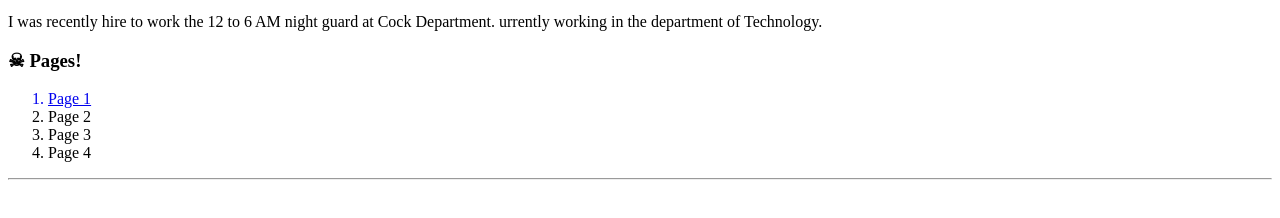
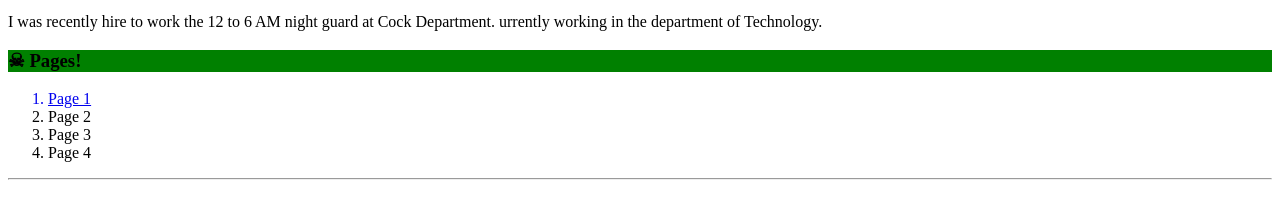
Before and after one commit to xXJeffyGamingXx/cv, a plain HTML site: page index.html in a window 1280 px wide. Shown: the part 142-360 px from the top of the page. Drawn offline with Linux system fonts and the light colour scheme.

Commit message:
Update index.html

```diff
--- a/index.html
+++ b/index.html
@@ -44,7 +44,7 @@
 
 
 
-    <h3>☠ Pages!</h3>
+    <h3 style="background-color:green;">☠ Pages!</h3>
 
     <ol>
 
```
